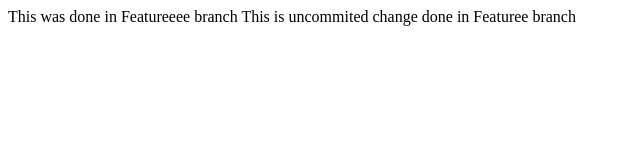
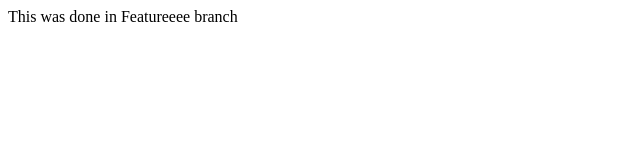
Before and after one commit to LkshSharma-2468/test, a plain HTML site: page index.HTML in a window 1280 px wide. Shown: the whole page, without its empty margins (0-640 px from the left). Drawn offline with Linux system fonts and the light colour scheme.

Commit message:
committed

```diff
--- a/index.HTML
+++ b/index.HTML
@@ -7,6 +7,5 @@
 </head>
 <body>
     This was done in Featureeee branch
-    This is uncommited change done in Featuree branch
 </body>
 </html>
```
